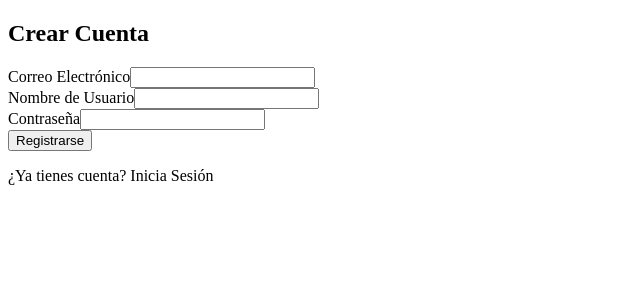
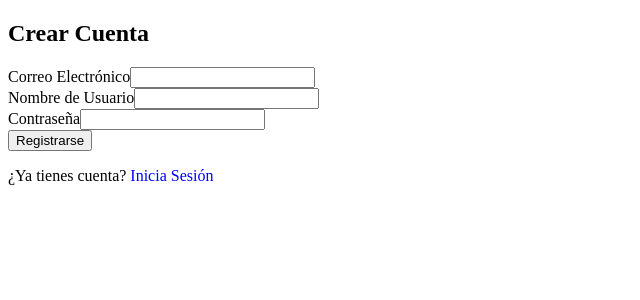
Before and after one commit to DekiruST/proyecto, a React (Vite) app in the folder frontend/: page /register in a window 1280 px wide. Shown: the top 300 px of the page, without its empty margins (0-640 px from the left). Built offline with nearby package versions, Linux system fonts and the light colour scheme; no server answers.

Commit message:
Subir Registro

```diff
--- a/frontend/src/components/RegisterForm.jsx
+++ b/frontend/src/components/RegisterForm.jsx
@@ -80,9 +80,10 @@ export default function RegisterForm() {
         </div>
       )}
 
-      <div className="auth-links" style={{ marginTop: '1rem' }}>
-        ¿Ya tienes cuenta? <span onClick={() => navigate('/login')}>Inicia Sesión</span>
-      </div>
+<div className="auth-links" style={{ marginTop: '1rem' }}>
+  ¿Ya tienes cuenta? <span onClick={() => navigate('/login')} style={{ cursor: 'pointer', color: 'blue' }}>Inicia Sesión</span>
+</div>
+
     </div>
   );
 }
```
